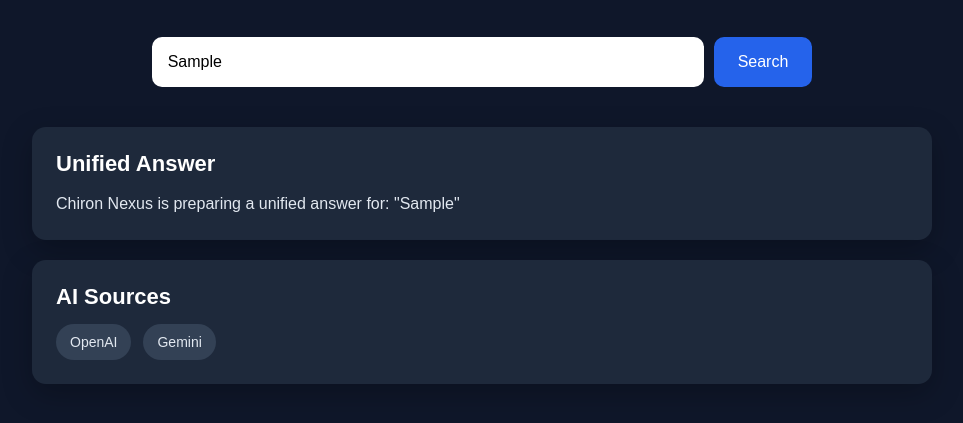
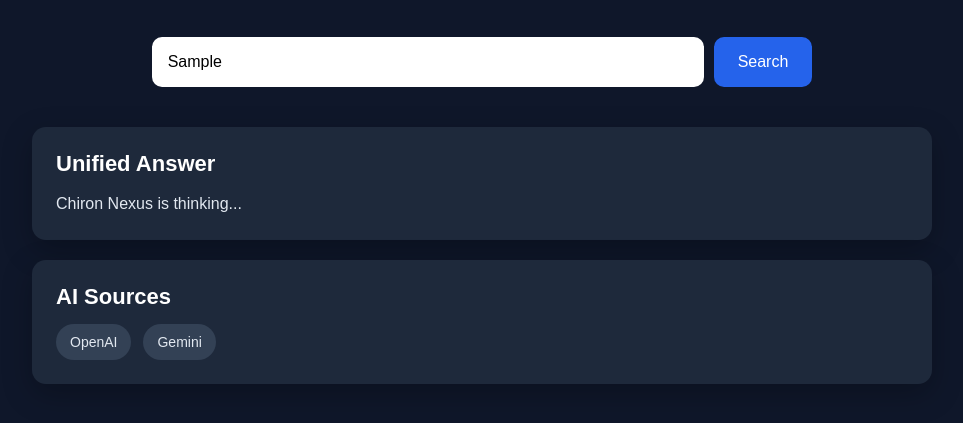
Before and after one commit to Modman-Technologies/chironsearch, a plain HTML site: page index.html in a window 1280 px wide. Both pictures are taken after typing "Sample" into the empty fields and a click on the button "Search". Shown: the part 209-632 px from the top of the page, without its empty margins (158-1121 px from the left). Drawn offline with Linux system fonts and the light colour scheme; no server answers.

Commit message:
Refactor search function to use async/await

```diff
--- a/index.html
+++ b/index.html
@@ -126,22 +126,39 @@
   </div>
 
 <script>
-    function search() {
+
+async function search() {
+
   const query = document.getElementById("query").value.trim();
 
   if (!query) {
     document.getElementById("unified-answer").innerText =
-          "Please enter a question first.";
+      "Please enter a question.";
     return;
   }
 
   document.getElementById("unified-answer").innerText =
-        'Chiron Nexus is preparing a unified answer for: "' + query + '"';
+    "Chiron Nexus is thinking...";
 
-      document.getElementById("ai-sources").innerHTML =
-        '<div class="source-pill">OpenAI</div>' +
-        '<div class="source-pill">Gemini</div>';
+  const response = await fetch("/api/search", {
+    method: "POST",
+    headers: {
+      "Content-Type": "application/json"
+    },
+    body: JSON.stringify({ query })
+  });
+
+  const data = await response.json();
+
+  document.getElementById("unified-answer").innerText = data.answer;
+
+  const sources = data.sources
+    .map(src => `<div class="source-pill">${src}</div>`)
+    .join("");
+
+  document.getElementById("ai-sources").innerHTML = sources;
 }
+
 </script>
 </body>
 </html>
```
Lines whose indentation alone changed are shown as unchanged.
